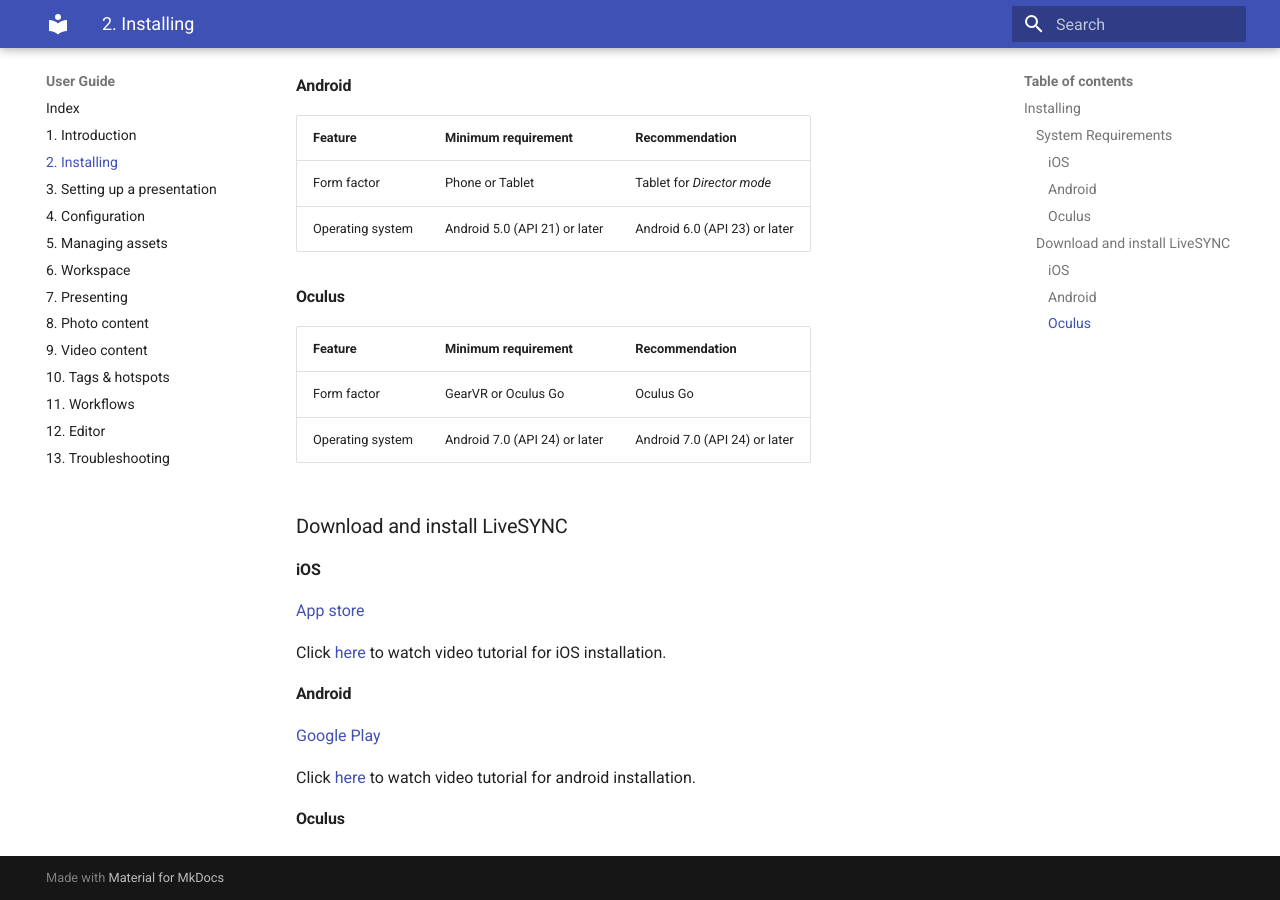
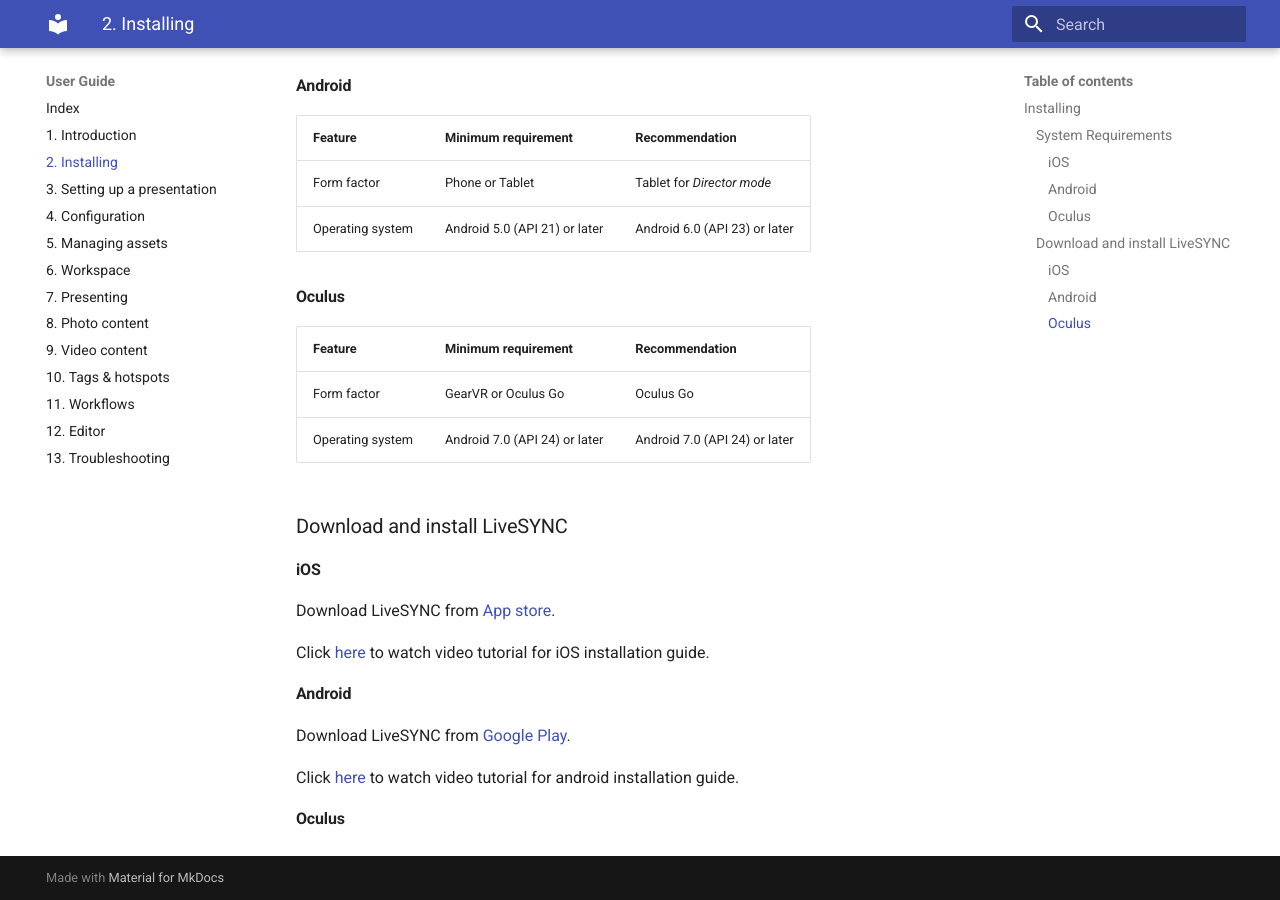
Before and after one commit to FinweLtd/doc-livesync-all, an MkDocs documentation site: the page built from docs/user_guide/installing.md, in a window 1280 px wide and 900 px high, scrolled down 529 px. Built offline with MkDocs 1.6.1 and Material for MkDocs 9.7.7, drawn with Linux system fonts in a browser that asks for light colours.

```diff
--- a/docs/user_guide/installing.md
+++ b/docs/user_guide/installing.md
@@ -29,13 +29,13 @@
 
 #### iOS ####
 
-[App store](https://itunes.apple.com/us/app/livesync-presentation-solution/id1202200449?mt=8)
+Download LiveSYNC from [App store](https://itunes.apple.com/us/app/livesync-presentation-solution/id1202200449?mt=8).
 
-Click [here](https://vimeo.com/221436477) to watch video tutorial for iOS installation.
+Click [here](https://vimeo.com/221436477) to watch video tutorial for iOS installation guide.
 #### Android ####
 
-[Google Play ](https://play.google.com/store/apps/details?id=fi.finwe.livesync.player.android&hl=en)
+Download LiveSYNC from [Google Play](https://play.google.com/store/apps/details?id=fi.finwe.livesync.player.android&hl=en).
 
-Click [here](https://vimeo.com/221453486) to watch video tutorial for android installation.
+Click [here](https://vimeo.com/221453486) to watch video tutorial for android installation guide.
 
 #### Oculus ####
```
Also changed, not shown: docs/user_guide/editor.md (+1 -1 lines), docs/user_guide/img/export.jpg (added), docs/user_guide/img/export.png (deleted).
